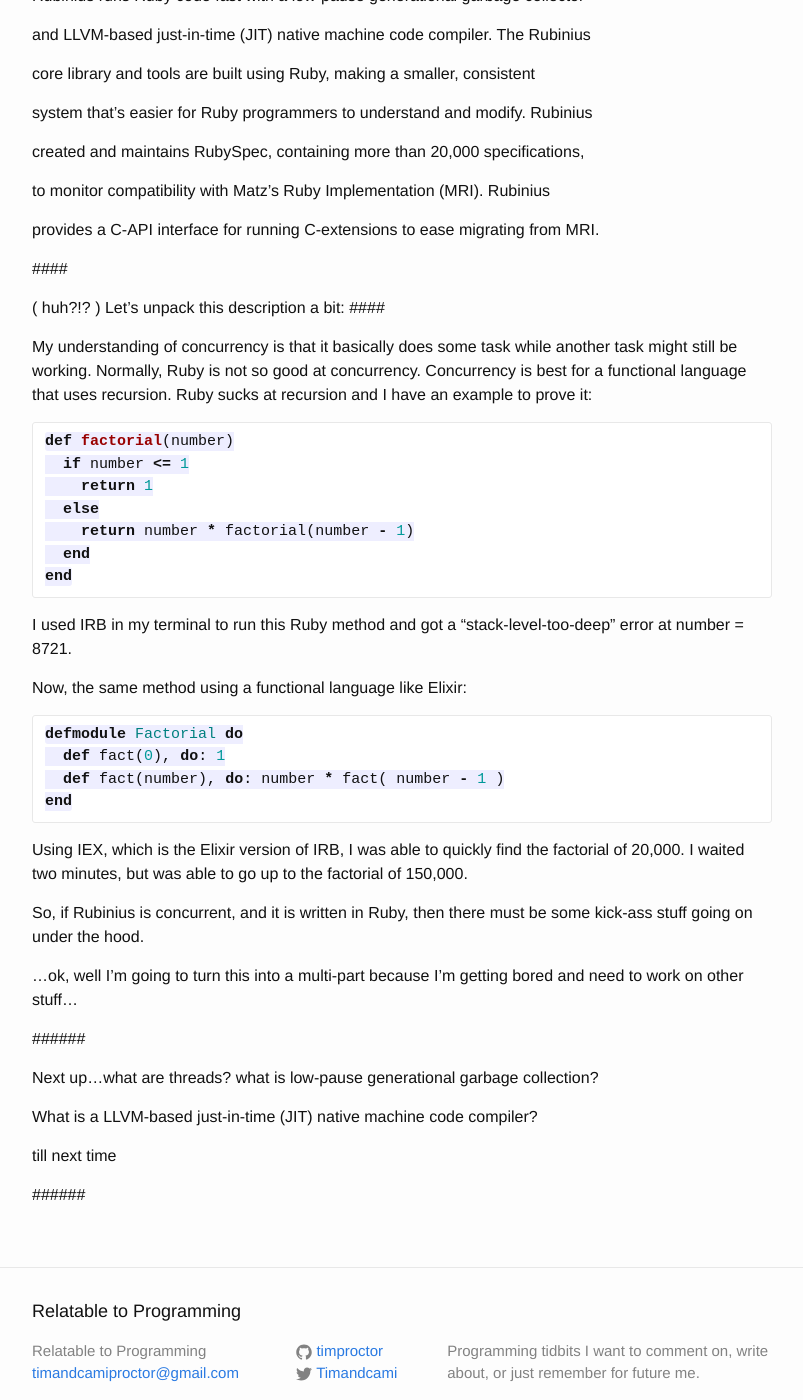
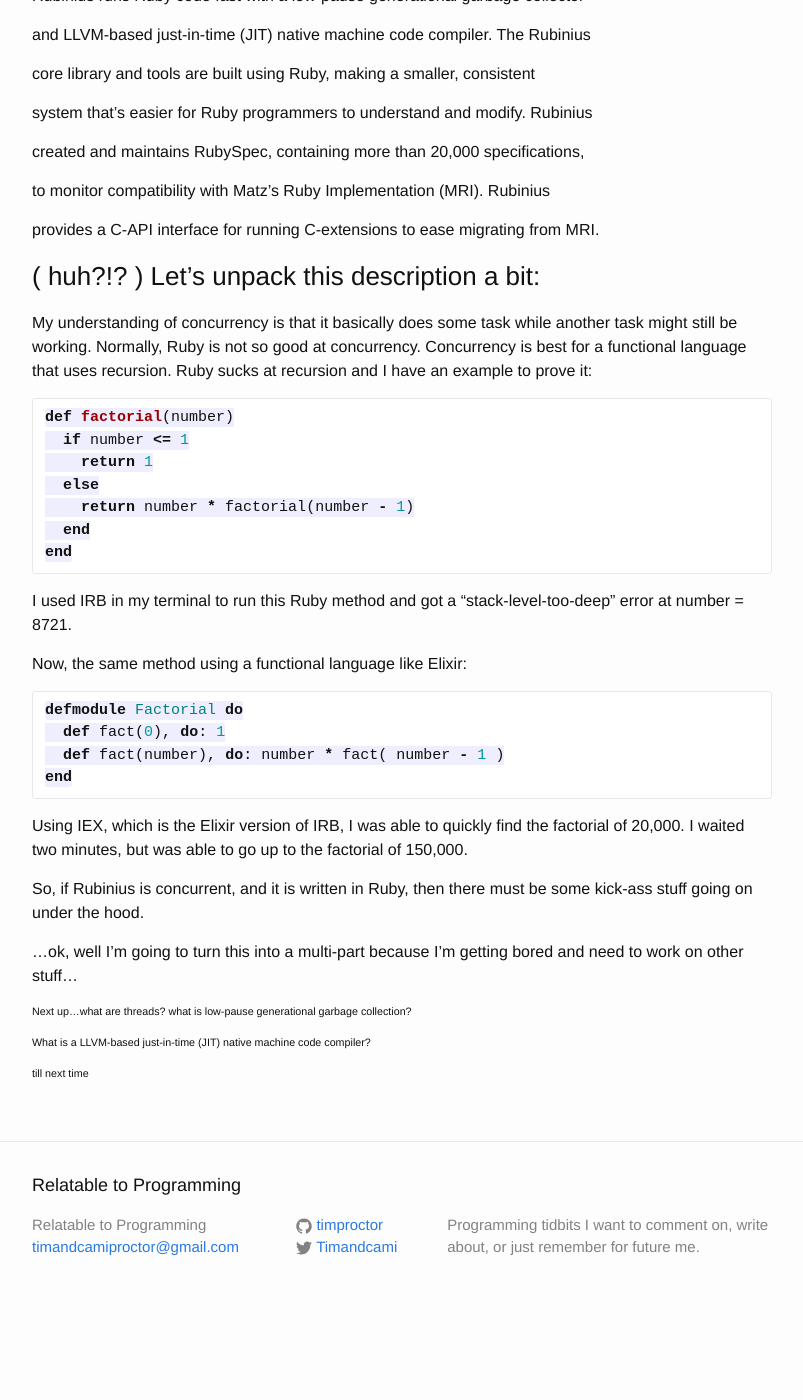
Before and after one commit to timproctor/timproctor.github.io, a Jekyll site: the page built from _posts/2014-10-03-why-i-care-to-find-out-more-about-rubinius.markdown, in a window 1280 px wide and 1400 px high, scrolled down 441 px. Shown: the whole window, without its empty margins (238-1041 px from the left). Built offline with Jekyll 4.4.1, drawn with Linux system fonts in a browser that asks for light colours; after the commit the page ends 1760 px from its top, so only the background shows below that.

Commit message:
more heading edits

```diff
--- a/_posts/2014-10-03-why-i-care-to-find-out-more-about-rubinius.markdown
+++ b/_posts/2014-10-03-why-i-care-to-find-out-more-about-rubinius.markdown
@@ -30,10 +30,7 @@
 
 provides a C-API interface for running C-extensions to ease migrating from MRI.
 
-####
-
-( huh?!? ) Let's unpack this description a bit:
-####
+### ( huh?!? ) Let's unpack this description a bit: #####
 
 My understanding of concurrency is that it basically does some task while another task
 might still be working. Normally, Ruby is not so good at concurrency. Concurrency
@@ -70,12 +67,8 @@
 ...ok, well I'm going to turn this into a multi-part because I'm getting bored
 and need to work on other stuff...
 
-######
+###### Next up...what are threads? what is low-pause generational garbage collection? #####
 
-Next up...what are threads? what is low-pause generational garbage collection?
+###### What is a LLVM-based just-in-time (JIT) native machine code compiler? ####
 
-What is a LLVM-based just-in-time (JIT) native machine code compiler?
-
-till next time
-
-######
+###### till next time #####
```
